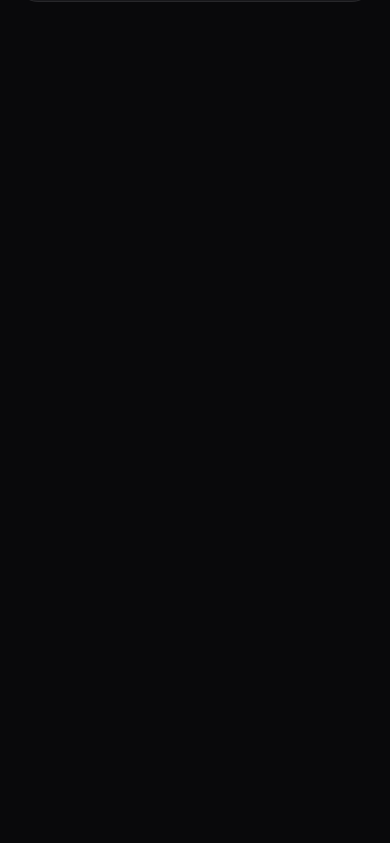
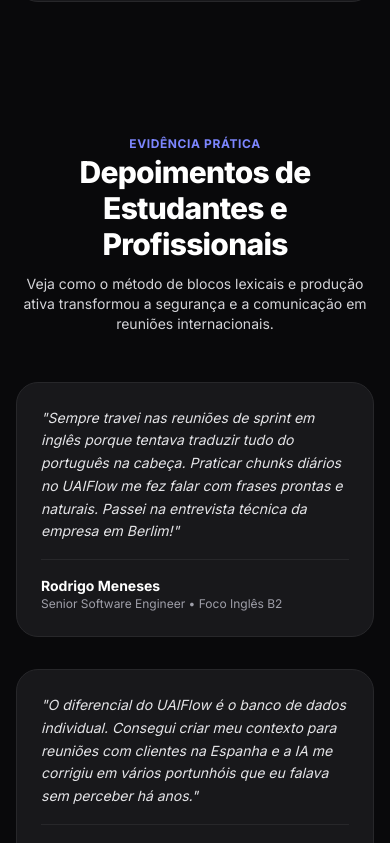
Before and after one commit to tatyanepgoncalves/uaiflow, a Next.js app: page / in a window 390 px wide. Shown: the part 7266-8109 px from the top of the page. Before the commit the page ends 7364 px from the top, so only its background shows below. Built offline with nearby package versions, Linux system fonts and the light colour scheme.

Commit message:
feat: add TestimonialsSection with testimonial data and card component

```diff
--- a/src/app/(public)/(home)/page.tsx
+++ b/src/app/(public)/(home)/page.tsx
@@ -3,6 +3,7 @@ import HeroHome from '@/components/public/home/hero/hero-home'
 import LanguagesSection from '@/components/public/home/languages/language-section'
 import PillarsSection from '@/components/public/home/pillars/pillars-section'
 import RoutineSection from '@/components/public/home/routine/routine-section'
+import TestimonialsSection from '@/components/public/home/testimonials/testimonials-section'
 
 export default function Home() {
   return (
@@ -21,6 +22,9 @@ export default function Home() {
 
       {/* ROUTINE SECTION */}
       <RoutineSection />
+
+      {/* TESTIMONIALS SECTION */}
+      <TestimonialsSection />
     </div>
   )
 }
--- /dev/null
+++ b/src/components/public/home/testimonials/data.ts
@@ -0,0 +1,25 @@
+import type { Testimonial } from './types'
+
+export const TESTIMONIALS_DATA: Testimonial[] = [
+  {
+    comments:
+      'Sempre travei nas reuniões de sprint em inglês porque tentava traduzir tudo do português na cabeça. Praticar chunks diários no UAIFlow me fez falar com frases prontas e naturais. Passei na entrevista técnica da empresa em Berlim!',
+    goal: 'Inglês B2',
+    name: 'Rodrigo Meneses',
+    profession: 'Senior Software Engineer',
+  },
+  {
+    comments:
+      'O diferencial do UAIFlow é o banco de dados individual. Consegui criar meu contexto para reuniões com clientes na Espanha e a IA me corrigiu em vários portunhóis que eu falava sem perceber há anos.',
+    goal: 'Espanhol B2',
+    name: 'Juliana Barreto',
+    profession: 'Product Manager',
+  },
+  {
+    comments:
+      'A repetição espaçada adaptada para frases completas é genial. Você não esquece mais os phrasal verbs nem as regências prepositivas. Recomendo para qualquer um com rotina corrida.',
+    goal: 'Francês B1-B2',
+    name: 'Lucas Faria',
+    profession: 'Consultor Financeiro',
+  },
+]
--- /dev/null
+++ b/src/components/public/home/testimonials/testimonial-card.tsx
@@ -0,0 +1,22 @@
+import type { Testimonial } from './types'
+
+interface TestimonialCardProps {
+  testimonial: Testimonial
+}
+
+export default function TestimonialCard({ testimonial }: TestimonialCardProps) {
+  return (
+    <div className="space-y-4 rounded-3xl border border-zinc-800 bg-zinc-900 p-6">
+      <p className="font-normal text-sm text-zinc-200 italic leading-relaxed">
+        "{testimonial.comments}"
+      </p>
+
+      <div className="border-zinc-800 border-t pt-4">
+        <h3 className="font-bold text-sm text-white">{testimonial.name}</h3>
+        <p className="text-xs text-zinc-400">
+          {testimonial.profession} • Foco {testimonial.goal}
+        </p>
+      </div>
+    </div>
+  )
+}
--- /dev/null
+++ b/src/components/public/home/testimonials/testimonials-section.tsx
@@ -0,0 +1,29 @@
+import { TESTIMONIALS_DATA } from './data'
+import TestimonialCard from './testimonial-card'
+
+export default function TestimonialsSection() {
+  return (
+    <section className="flex w-full items-center justify-center p-4 sm:p-6 lg:p-8">
+      <div className="flex w-full max-w-7xl flex-col items-center space-y-12">
+        <div className="space-y-3 text-center">
+          <span className="font-bold text-indigo-400 text-xs uppercase tracking-wider">
+            Evidência Prática
+          </span>
+          <h2 className="font-extrabold text-3xl text-white tracking-tight md:text-4xl">
+            Depoimentos de Estudantes e Profissionais
+          </h2>
+          <p className="text-sm text-zinc-300">
+            Veja como o método de blocos lexicais e produção ativa transformou a
+            segurança e a comunicação em reuniões internacionais.
+          </p>
+        </div>
+
+        <div className="grid w-full grid-cols-1 justify-between gap-8 md:grid-cols-3">
+          {TESTIMONIALS_DATA.map((test) => (
+            <TestimonialCard key={test.name} testimonial={test} />
+          ))}
+        </div>
+      </div>
+    </section>
+  )
+}
--- /dev/null
+++ b/src/components/public/home/testimonials/types.ts
@@ -0,0 +1,6 @@
+export interface Testimonial {
+  comments: string
+  goal: string
+  name: string
+  profession: string
+}
```
